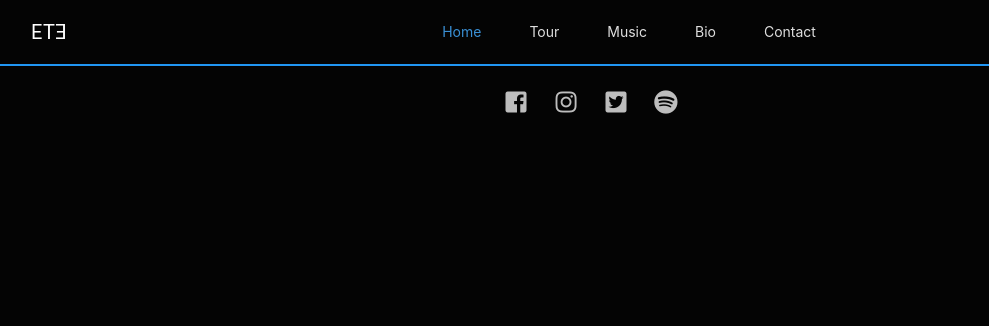
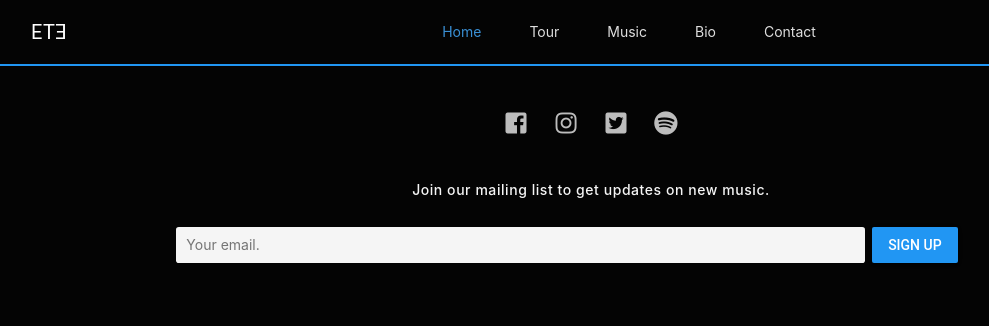
Before and after one commit to vi-v/embracingtheenemy, a Django app: page / in a window 1280 px wide. Shown: the top 326 px of the page, without its empty margins (49-1038 px from the left). Run offline with Django 3.2, Linux system fonts and the light colour scheme; some libraries are stand-ins or nearby versions.

Commit message:
Create email form

```diff
--- a/ete/home/static/home/style.css
+++ b/ete/home/static/home/style.css
@@ -37,3 +37,20 @@ header.mdl-layout__header {
 .social-button i {
     color: #BDBDBD;
 }
+
+.mail-input {
+    width: 98%;
+    height: 36px;
+    margin-left: auto;
+    margin-right: auto;
+    text-decoration: none;
+    border-radius: 0.2rem;
+    border: 0;
+    background-color: #F5F5F5;
+    color: #616161;
+    padding: 10px;
+}
+
+.mail-input:focus, .mail-input:focus{
+    outline: none;
+}
--- a/ete/home/templates/home/index.html
+++ b/ete/home/templates/home/index.html
@@ -11,11 +11,12 @@
     <link rel="stylesheet" href="{% static 'home/style.css' %}">
     <link rel="stylesheet" href="https://fonts.googleapis.com/icon?family=Material+Icons">
     <link rel="stylesheet" href="https://code.getmdl.io/1.3.0/material.blue-indigo.min.css">
-    <link rel="stylesheet" href="https://maxcdn.bootstrapcdn.com/bootstrap/4.0.0/css/bootstrap.min.css" integrity="sha384-Gn5384xqQ1aoWXA+058RXPxPg6fy4IWvTNh0E263XmFcJlSAwiGgFAW/dAiS6JXm"
+    <link rel="stylesheet" href="https://maxcdn.bootstrapcdn.com/bootstrap/4.0.0/css/bootstrap.min.css"
+          integrity="sha384-Gn5384xqQ1aoWXA+058RXPxPg6fy4IWvTNh0E263XmFcJlSAwiGgFAW/dAiS6JXm"
           crossorigin="anonymous">
-    <link rel="stylesheet" href="https://use.fontawesome.com/releases/v5.1.0/css/all.css" integrity="sha384-lKuwvrZot6UHsBSfcMvOkWwlCMgc0TaWr+30HWe3a4ltaBwTZhyTEggF5tJv8tbt"
+    <link rel="stylesheet" href="https://use.fontawesome.com/releases/v5.1.0/css/all.css"
+          integrity="sha384-lKuwvrZot6UHsBSfcMvOkWwlCMgc0TaWr+30HWe3a4ltaBwTZhyTEggF5tJv8tbt"
           crossorigin="anonymous">
-
 
 
 </head>
@@ -53,7 +54,7 @@
         <div class="page-content">
             <div class="container">
                 <div class="row">
-                        <div class="col mt-4 text-center">
+                    <div class="col mt-5 text-center">
                         <button class="ml-2 mr-2 mdl-button mdl-js-button mdl-button--icon social-button">
                             <i class="fab fa-facebook-square"></i>
                         </button>
@@ -69,16 +70,42 @@
                     </div>
                 </div>
             </div>
+
+            <div class="row mt-5">
+                <div class="col text-center">
+                    <h6 class="text-center">Join our mailing list to get updates on new music.</h6>
+                </div>
+            </div>
+
+            <div class="row mt-2">
+                <div class="col-2 d-none d-md-block"></div>
+                <div class="col">
+                    <div class="row m-0 p-0">
+                        <div class="col m-0 p-0 mt-3 text-center">
+                            <input class="mail-input" type="text" id="sample1" placeholder="Your email.">
+                        </div>
+                        <div class="col-sm-12 col-md-2 m-0 p-0 text-md-left text-center mt-3">
+                            <button class="mdl-button mdl-js-button mdl-button--raised mdl-js-ripple-effect mdl-button--colored">
+                                sign up
+                            </button>
+                        </div>
+                    </div>
+                </div>
+                <div class="col-2 d-none d-md-block"></div>
+            </div>
         </div>
     </main>
 </div>
 
 <script defer src="https://code.getmdl.io/1.3.0/material.min.js"></script>
-    <script src="https://code.jquery.com/jquery-3.2.1.slim.min.js" integrity="sha384-KJ3o2DKtIkvYIK3UENzmM7KCkRr/rE9/Qpg6aAZGJwFDMVNA/GpGFF93hXpG5KkN"
+<script src="https://code.jquery.com/jquery-3.2.1.slim.min.js"
+        integrity="sha384-KJ3o2DKtIkvYIK3UENzmM7KCkRr/rE9/Qpg6aAZGJwFDMVNA/GpGFF93hXpG5KkN"
         crossorigin="anonymous"></script>
-    <script src="https://cdnjs.cloudflare.com/ajax/libs/popper.js/1.12.9/umd/popper.min.js" integrity="sha384-ApNbgh9B+Y1QKtv3Rn7W3mgPxhU9K/ScQsAP7hUibX39j7fakFPskvXusvfa0b4Q"
+<script src="https://cdnjs.cloudflare.com/ajax/libs/popper.js/1.12.9/umd/popper.min.js"
+        integrity="sha384-ApNbgh9B+Y1QKtv3Rn7W3mgPxhU9K/ScQsAP7hUibX39j7fakFPskvXusvfa0b4Q"
         crossorigin="anonymous"></script>
-    <script src="https://maxcdn.bootstrapcdn.com/bootstrap/4.0.0/js/bootstrap.min.js" integrity="sha384-JZR6Spejh4U02d8jOt6vLEHfe/JQGiRRSQQxSfFWpi1MquVdAyjUar5+76PVCmYl"
+<script src="https://maxcdn.bootstrapcdn.com/bootstrap/4.0.0/js/bootstrap.min.js"
+        integrity="sha384-JZR6Spejh4U02d8jOt6vLEHfe/JQGiRRSQQxSfFWpi1MquVdAyjUar5+76PVCmYl"
         crossorigin="anonymous"></script>
 </body>
 
```
Lines whose indentation alone changed are shown as unchanged.
